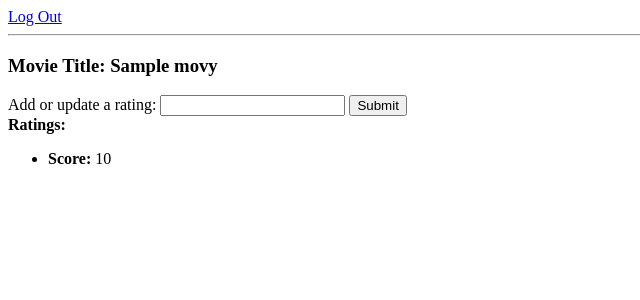
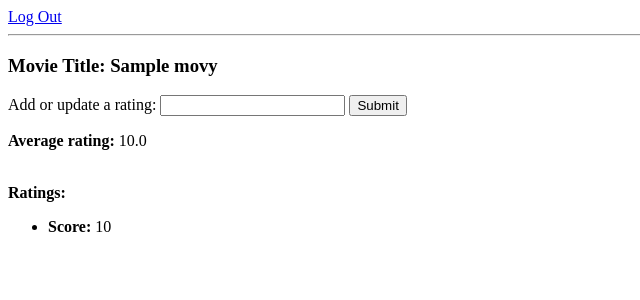
Before and after one commit to EllenMHuffman/ratings_website, a Flask app: page /movie/1 in a window 1280 px wide. Shown: the top 300 px of the page, without its empty margins (0-640 px from the left). Run offline with Flask 2, Linux system fonts and the light colour scheme; the visitor is signed in with stand-in values (Sample User, id 1); tables that the repository leaves empty hold one stand-in row (values such as "Sample post").

Commit message:
fixed bug in database, added predicted rating to template

```diff
--- a/server.py
+++ b/server.py
@@ -63,6 +63,7 @@ def submit_reg_form():
         user = User(email=email, password=password)
         db.session.add(user)
         db.session.commit()
+        session['user_id'] = user.user_id
 
     return redirect('/')
 
@@ -120,8 +121,32 @@ def show_movie_page(movie_id):
     movie = Movie.query.get(movie_id)
     movie_ratings = movie.ratings
 
+    user_id = session.get("user_id")
+
+    if user_id:
+        user_rating = Rating.query.filter_by(movie_id=movie_id,
+                                             user_id=user_id).first()
+    else:
+        user_rating = None
+
+    # Get ave rating of movie
+
+    rating_scores = [r.score for r in movie.ratings]
+    avg_rating = float(sum(rating_scores)) / len(rating_scores)
+
+    prediction = None
+
+    # Prediction code: only predict if the user hasn't rated it
+
+    if (not user_rating) and user_id:
+        user = User.query.get(user_id)
+        if user:
+            prediction = user.predict_rating(movie)
+
     return render_template('movie_info.html', movie=movie,
-                           movie_ratings=movie_ratings)
+                           movie_ratings=movie_ratings,
+                           average=avg_rating,
+                           prediction=prediction)
 
 
 @app.route('/add_rating', methods=['POST'])
--- a/templates/movie_info.html
+++ b/templates/movie_info.html
@@ -14,6 +14,12 @@
   </form>
 {% endif %}
 
+<p><b>Average rating:</b> {{ average }}</p>
+{% if prediction %}
+  <p>We predict you will rate this movie {{ prediction }}.</p>
+{% endif %}
+<br>
+
 <b>Ratings:</b>
 
   {% for rating in movie_ratings %}
```
